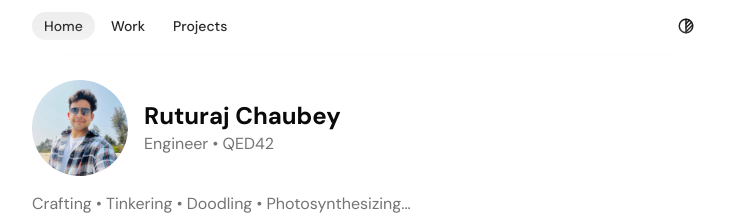
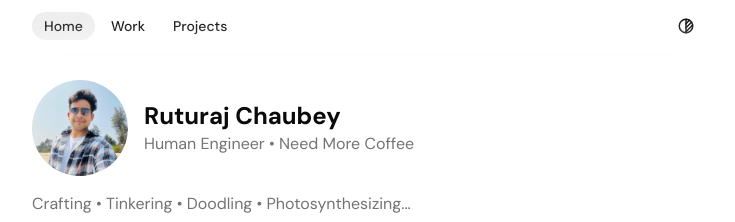
Before and after one commit to RChaubey16/portfolio-xyz, a Next.js app: page / in a window 1280 px wide. Shown: the top 222 px of the page, without its empty margins (272-1007 px from the left). Built offline with nearby package versions, Linux system fonts and the light colour scheme.

Commit message:
content: minor improvements

```diff
--- a/components/introduction/Intro.tsx
+++ b/components/introduction/Intro.tsx
@@ -53,7 +53,7 @@ const Intro = () => {
         />
         <div>
           <h1 className="text-2xl font-bold">{name}</h1>
-          <p className="text-muted-foreground">Engineer &bull; QED42</p>
+          <p className="text-muted-foreground">Human Engineer &bull; Need More Coffee</p>
         </div>
       </div>
 
```
